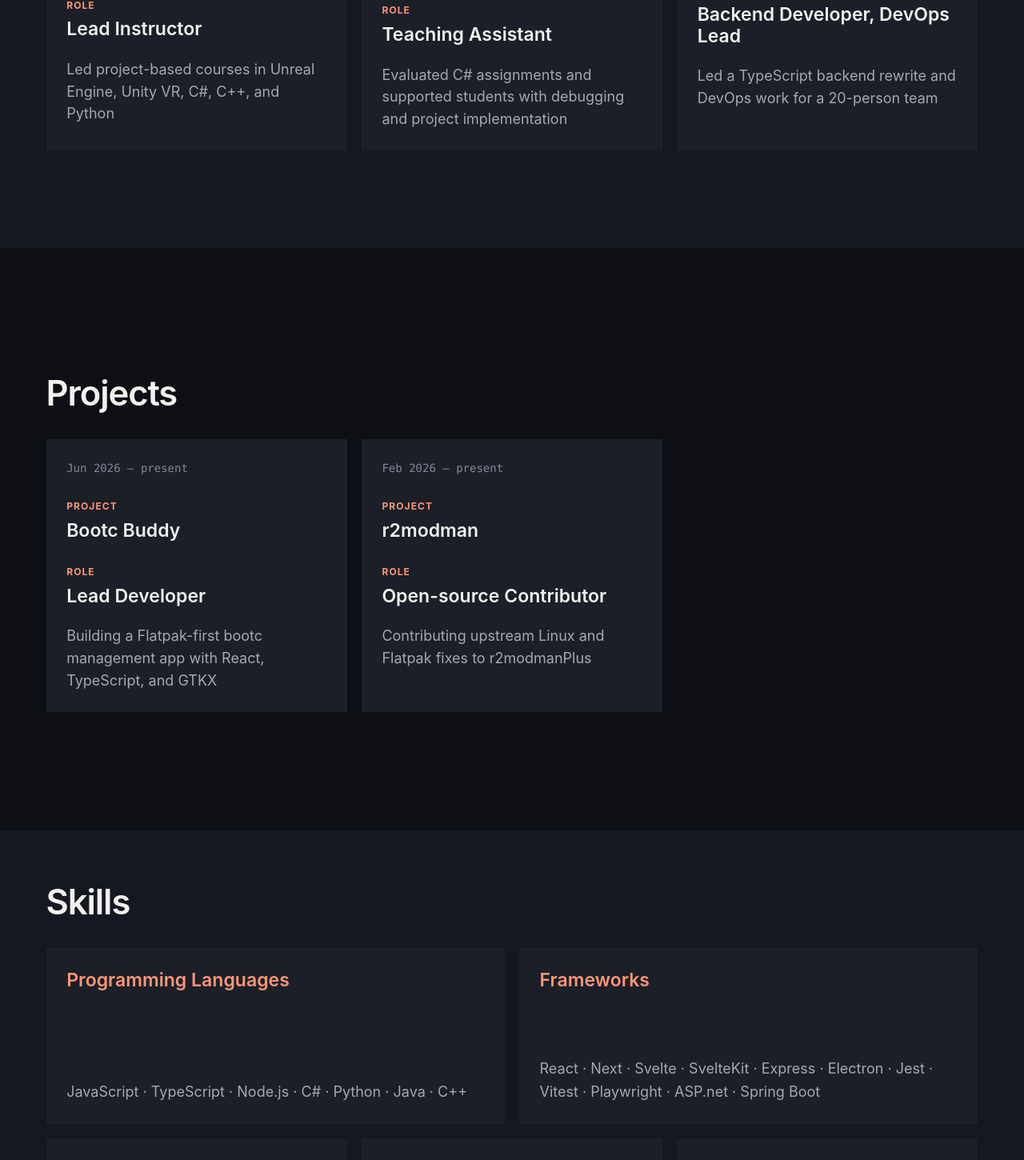
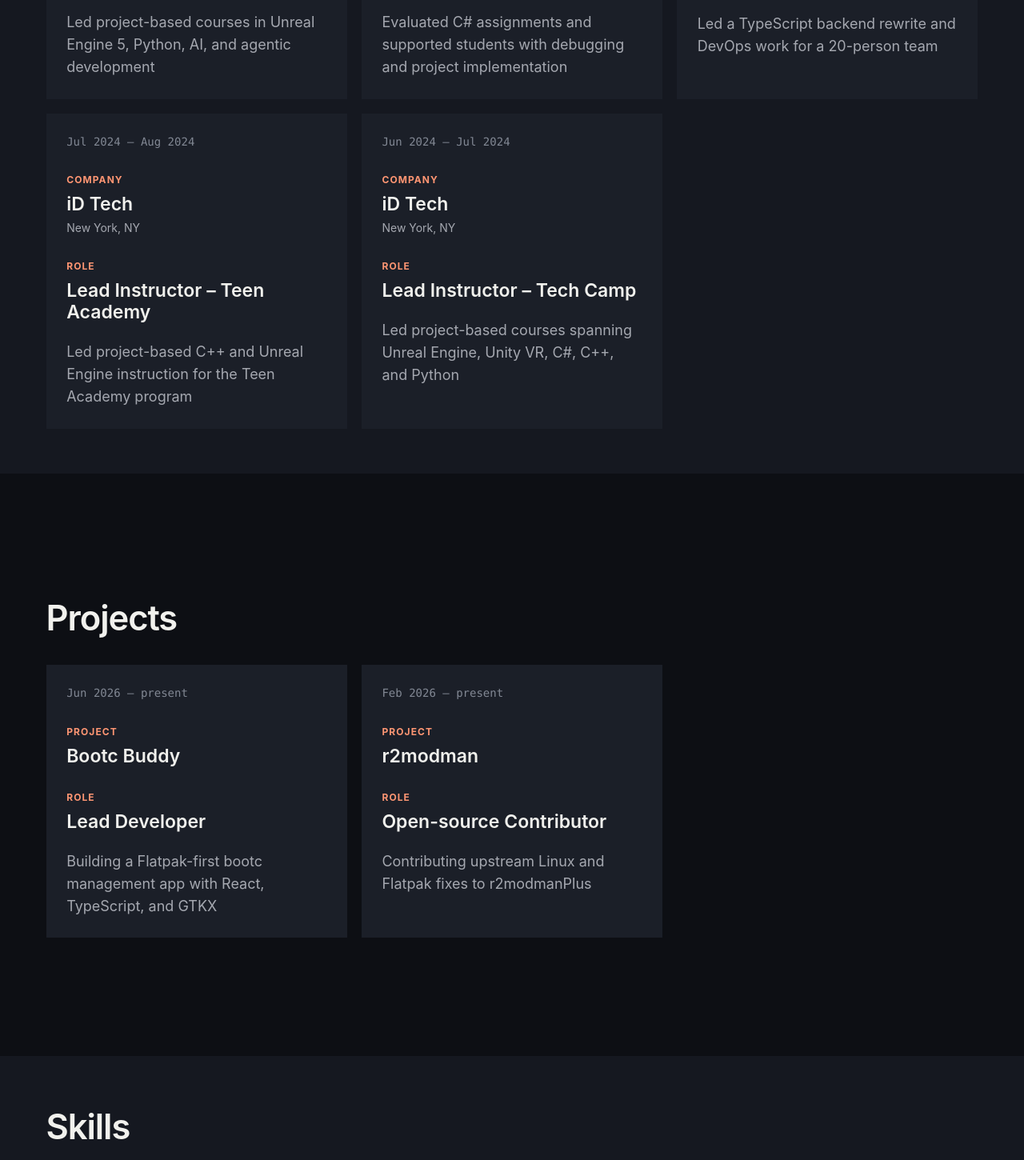
Before and after one commit to TB516/TB516.github.io, a SvelteKit app: page / in a window 1280 px wide. Shown: the part 1218-2668 px from the top of the page at 80% size. Built offline with nearby package versions, Linux system fonts and the light colour scheme.

Commit message:
changed schema to be more flat and have 1 entry per role

```diff
--- a/src/lib/components/home/PortfolioOverview.svelte
+++ b/src/lib/components/home/PortfolioOverview.svelte
@@ -1,11 +1,11 @@
 <script lang="ts">
   import { resume } from "$lib/resume";
-  import { formatResumePeriods } from "$lib/resume/dates";
+  import { formatResumePeriod } from "$lib/resume/dates";
 
   import PortfolioSection from "./PortfolioSection.svelte";
 
   const experienceEntries = resume.work.map((job) => ({
-    date: formatResumePeriods(job.periods, "\n"),
+    date: formatResumePeriod(job.period),
     primaryLabel: "Company",
     primaryTitle: job.name,
     primaryMeta: job.location,
@@ -14,7 +14,7 @@
   }));
 
   const projectEntries = resume.projects.map((project) => ({
-    date: formatResumePeriods(project.periods, "\n"),
+    date: formatResumePeriod(project.period),
     primaryLabel: "Project",
     primaryTitle: project.name,
     roleTitle: project.roles.join(", "),
--- a/src/lib/resume/dates.ts
+++ b/src/lib/resume/dates.ts
@@ -30,6 +30,3 @@
   if (start === end) return formatResumeDate(start);
   return `${formatResumeDate(start)} – ${formatResumeDate(end)}`;
 };
-
-export const formatResumePeriods = (periods: readonly DatePeriod[], separator = "; ") =>
-  periods.map(formatResumePeriod).join(separator);
--- a/src/lib/resume/index.ts
+++ b/src/lib/resume/index.ts
@@ -24,7 +24,7 @@
       institution: "Rochester Institute of Technology",
       area: "Game Design & Development",
       studyType: "BS",
-      periods: [{ start: "2022-08", end: "2025-12" }],
+      period: { start: "2022-08", end: "2025-12" },
       honors: ["summa cum laude"],
       minors: ["Software Engineering", "History"],
     },
@@ -46,7 +46,7 @@
         "Jest",
         "Vitest",
         "Playwright",
-        "ASP.net",
+        "ASP.NET",
         "Spring Boot",
       ],
     },
@@ -55,13 +55,13 @@
       keywords: ["SQL", "PostgreSQL", "MySQL", "MongoDB", "Redis"],
     },
     {
-      name: "Devops",
+      name: "DevOps",
       keywords: [
         "Docker",
         "Containerization",
         "AWS",
         "Cloud Computing",
-        "Ci/Cd",
+        "CI/CD",
         "GitHub Actions",
         "Linux (Ubuntu, RHEL, Fedora)",
       ],
@@ -74,23 +74,20 @@
   work: [
     {
       name: "iD Tech",
-      roles: ["Lead Instructor"],
-      periods: [
-        { start: "2026-07", end: "2026-08" },
-        { start: "2024-06", end: "2024-08" },
-      ],
+      roles: ["Lead Instructor – Teen Academy"],
+      period: { start: "2026-07", end: "2026-08" },
       location: "New York, NY",
-      summary: "Led project-based courses in Unreal Engine, Unity VR, C#, C++, and Python",
+      summary: "Led project-based courses in Unreal Engine 5, Python, AI, and agentic development",
       highlights: [
-        "Led instruction for multiple technical courses, including Unreal Engine, Unity VR, C#, C++, and Python fundamentals, teaching students core software engineering and game development concepts",
-        "Delivered project-based instruction integrating graphics programming (SFML, Box2D), 3D asset creation, and API-driven features, including introductory machine learning workflows",
-        "Collaborated with camp leadership to coordinate daily operations, supervise student activities, and manage off-site events across NYC, ensuring safety and engagement",
+        "Led project-based instruction in Unreal Engine 5 and Python, teaching core programming, game design, software engineering, and debugging concepts",
+        "Guided students through hands-on projects incorporating AI and agentic development workflows, helping them turn course concepts into working software and game prototypes",
+        "Collaborated with camp leadership on daily operations, student supervision, and activities, maintaining a safe and engaging learning environment",
       ],
     },
     {
       name: "Rochester Institute of Technology",
       roles: ["Teaching Assistant"],
-      periods: [{ start: "2024-08", end: "2025-12" }],
+      period: { start: "2024-08", end: "2025-12" },
       location: "Rochester, NY",
       summary:
         "Evaluated C# assignments and supported students with debugging and project implementation",
@@ -103,7 +100,7 @@
     {
       name: "RIT School of Interactive Games and Media",
       roles: ["Backend Developer", "DevOps Lead"],
-      periods: [{ start: "2025-05", end: "2025-08" }],
+      period: { start: "2025-05", end: "2025-08" },
       summary: "Led a TypeScript backend rewrite and DevOps work for a 20-person team",
       highlights: [
         "Led backend and DevOps efforts on a 20-person team, leading a full backend rewrite of a legacy Express/MySQL codebase into a modular architecture using Prisma, service/controller layers, and TypeScript",
@@ -111,23 +108,47 @@
         "Managed and configured production infrastructure including Apache HTTPD reverse proxy, Shibboleth SSO integration, and S3 storage",
       ],
     },
+    {
+      name: "iD Tech",
+      roles: ["Lead Instructor – Teen Academy"],
+      period: { start: "2024-07", end: "2024-08" },
+      location: "New York, NY",
+      summary: "Led project-based C++ and Unreal Engine instruction for the Teen Academy program",
+      highlights: [
+        "Led project-based instruction in C++ and Unreal Engine, teaching core software engineering, gameplay programming, and game development concepts",
+        "Guided students through hands-on game projects from initial design and implementation through debugging and final presentation",
+        "Assisted the director with daily camp operations, student supervision, and the planning of activities and off-site trips",
+      ],
+    },
+    {
+      name: "iD Tech",
+      roles: ["Lead Instructor – Tech Camp"],
+      period: { start: "2024-06", end: "2024-07" },
+      location: "New York, NY",
+      summary: "Led project-based courses spanning Unreal Engine, Unity VR, C#, C++, and Python",
+      highlights: [
+        "Led instruction in Unreal Engine, Unity VR, C#, C++, and Python fundamentals, teaching students core software engineering and game development concepts",
+        "Delivered hands-on projects integrating graphics programming with SFML and Box2D, 3D asset creation, API-driven features, and introductory machine learning workflows",
+        "Worked with the director to coordinate daily operations, supervise students, and support camp activities and events",
+      ],
+    },
   ],
   projects: [
     {
       name: "Bootc Buddy",
       roles: ["Lead Developer"],
-      periods: [{ start: "2026-06", end: "present" }],
+      period: { start: "2026-06", end: "present" },
       summary: "Building a Flatpak-first bootc management app with React, TypeScript, and GTKX",
       highlights: [
         "Building a Flatpak-first bootc management app with React, TypeScript, and GTKX",
         "Built a reproducible GNOME Flatpak build and bundling pipeline with Node.js, pnpm, Vite hot module replacement, and automated scripts",
-        "Developing flatpak friendly IPC using Unix Domain Sockets",
+        "Developing Flatpak-friendly IPC using Unix Domain Sockets",
       ],
     },
     {
       name: "r2modman",
       roles: ["Open-source Contributor"],
-      periods: [{ start: "2026-02", end: "present" }],
+      period: { start: "2026-02", end: "present" },
       summary: "Contributing upstream Linux and Flatpak fixes to r2modmanPlus",
       highlights: [
         "Contributed upstream Linux/Flatpak fixes to r2modmanPlus, implementing portal-based Steam launching with xdg-open, Flatpak Steam permissions, and Steam Deck game-mode fallbacks",
--- a/src/routes/Thomas_Berrios_Resume.pdf/Resume.svelte
+++ b/src/routes/Thomas_Berrios_Resume.pdf/Resume.svelte
@@ -2,11 +2,30 @@
 
 <script lang="ts">
   import { resume } from "$lib/resume";
-  import { formatResumePeriods } from "$lib/resume/dates";
+  import { formatResumePeriod } from "$lib/resume/dates";
   import { formatEducationDetails } from "$lib/resume/education";
+  import type { ResumeEntry } from "$lib/resume/schema";
 
   const work = resume.work.slice(0, 3);
   const projects = resume.projects.slice(0, 2);
+
+  const groupAdjacentEntries = (entries: readonly ResumeEntry[]) => {
+    const groups: ResumeEntry[][] = [];
+
+    for (const entry of entries) {
+      const previousGroup = groups.at(-1);
+
+      if (previousGroup?.[0].name === entry.name) {
+        previousGroup.push(entry);
+      } else {
+        groups.push([entry]);
+      }
+    }
+
+    return groups;
+  };
+
+  const workGroups = groupAdjacentEntries(work);
 </script>
 
 <svelte:head>
@@ -36,7 +55,7 @@
           <div>
             <strong>{education.institution}</strong>, {education.studyType} in {education.area}
           </div>
-          <div>{formatResumePeriods(education.periods)}</div>
+          <div>{formatResumePeriod(education.period)}</div>
         </div>
         <div>{formatEducationDetails(education)}</div>
       </article>
@@ -52,18 +71,38 @@
 
   <section>
     <h2>Work Experience</h2>
-    {#each work as job}
+    {#each workGroups as jobs}
       <article>
+        {#if jobs.length === 1}
+          {@const job = jobs[0]}
           <div class="heading">
             <div>
-            <strong>{job.roles.join(", ")}</strong>, {job.name}{#if job.location}
-              – {job.location}{/if}
+              <strong>{job.roles.join(", ")}</strong>, {job.name}{#if job.location}{" – "}{job.location}{/if}
             </div>
-          <div>{formatResumePeriods(job.periods, "\n")}</div>
+            <div>{formatResumePeriod(job.period)}</div>
           </div>
           <ul>
             {#each job.highlights as highlight}<li>{highlight}</li>{/each}
           </ul>
+        {:else}
+          <div class="company-name"><strong>{jobs[0].name}</strong></div>
+          <div class="engagements">
+            {#each jobs as job}
+              <div class="engagement">
+                <div class="heading">
+                  <div>
+                    <strong>{job.roles.join(", ")}</strong
+                    >{#if job.location}{" – "}{job.location}{/if}
+                  </div>
+                  <div>{formatResumePeriod(job.period)}</div>
+                </div>
+                <ul>
+                  {#each job.highlights as highlight}<li>{highlight}</li>{/each}
+                </ul>
+              </div>
+            {/each}
+          </div>
+        {/if}
       </article>
     {/each}
   </section>
@@ -74,7 +113,7 @@
       <article>
         <div class="heading">
           <strong>{project.name}</strong>
-          <div>{formatResumePeriods(project.periods, "\n")}</div>
+          <div>{formatResumePeriod(project.period)}</div>
         </div>
         <div>{project.roles.join(", ")}</div>
         <ul>
@@ -166,6 +205,20 @@
     white-space: pre-line;
   }
 
+  .company-name {
+    margin-bottom: 0.05cm;
+  }
+
+  .engagements {
+    margin-left: 0.08cm;
+    padding-left: 0.16cm;
+    border-left: 0.6pt solid #888;
+  }
+
+  .engagement + .engagement {
+    margin-top: 0.14cm;
+  }
+
   ul {
     margin: 0.05cm 0 0;
     padding-left: 1.15em;
```
Also changed, not shown: src/lib/resume/schema.ts (+7 -11 lines). Lines whose indentation alone changed are shown as unchanged.
